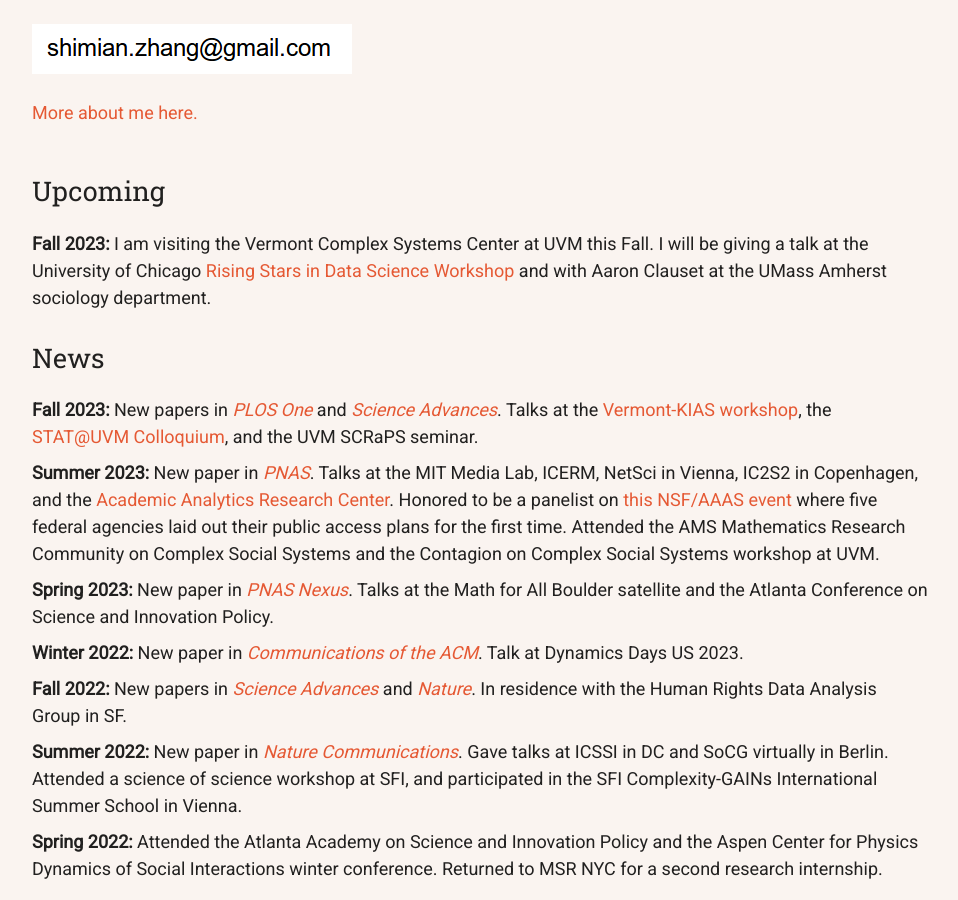
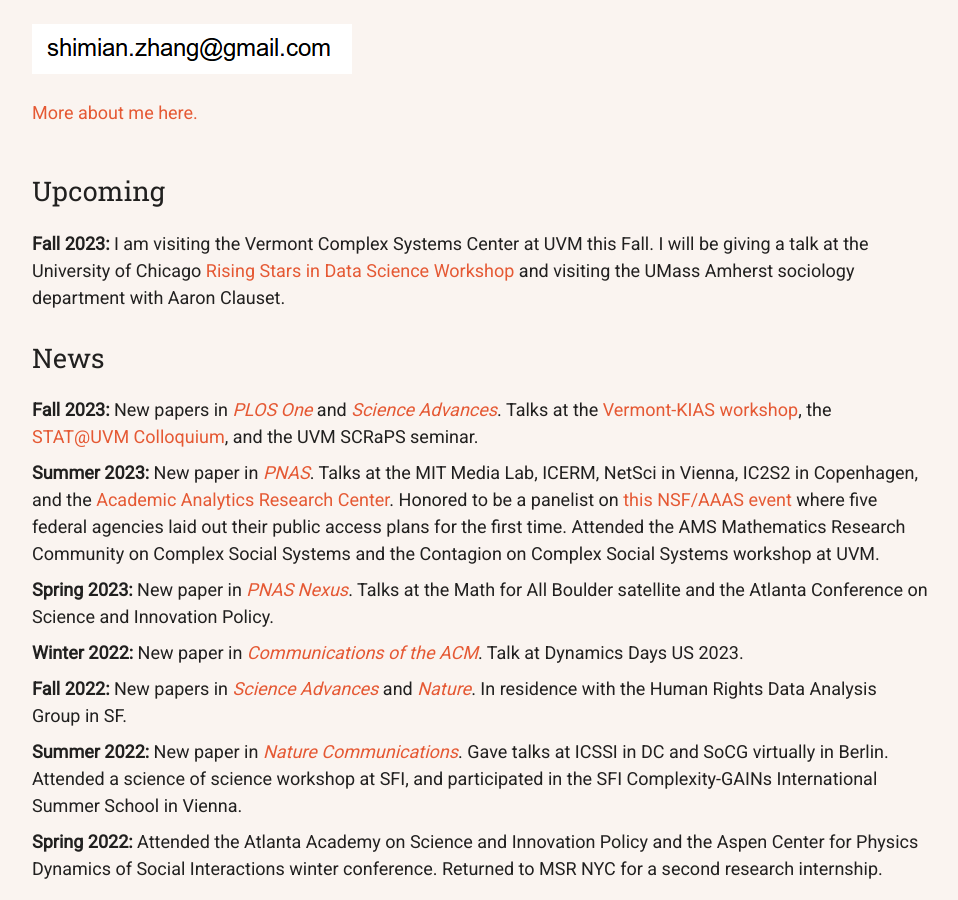
Before and after one commit to samzhang111/samzhang111.github.io, a Jekyll site: the page built from index.html, in a window 1280 px wide and 900 px high, scrolled down 613 px. Shown: the whole window, without its empty margins (160-1118 px from the left). Built offline with Jekyll 4.4.1, drawn with Linux system fonts in a browser that asks for light colours; nearby versions of some CDN libraries.

Commit message:
clarify nature of visit to umass (not my talk after all)

```diff
--- a/index.html
+++ b/index.html
@@ -52,7 +52,7 @@ layout: default
 <div id='recent' class="vertical-section">
           <div class="sectitle">Upcoming</div>
           <ul>
-              <li><b>Fall 2023:</b> I am visiting the Vermont Complex Systems Center at UVM this Fall. I will be giving a talk at the University of Chicago <a href="https://datascience.uchicago.edu/research/postdoctoral-programs/rising-stars/#description" target="_blank">Rising Stars in Data Science Workshop</a> and with Aaron Clauset at the UMass Amherst sociology department.</li>
+              <li><b>Fall 2023:</b> I am visiting the Vermont Complex Systems Center at UVM this Fall. I will be giving a talk at the University of Chicago <a href="https://datascience.uchicago.edu/research/postdoctoral-programs/rising-stars/#description" target="_blank">Rising Stars in Data Science Workshop</a> and visiting the UMass Amherst sociology department with Aaron Clauset.</li>
           </ul>
           <div class="sectitle">News</div>
           <ul>
```
